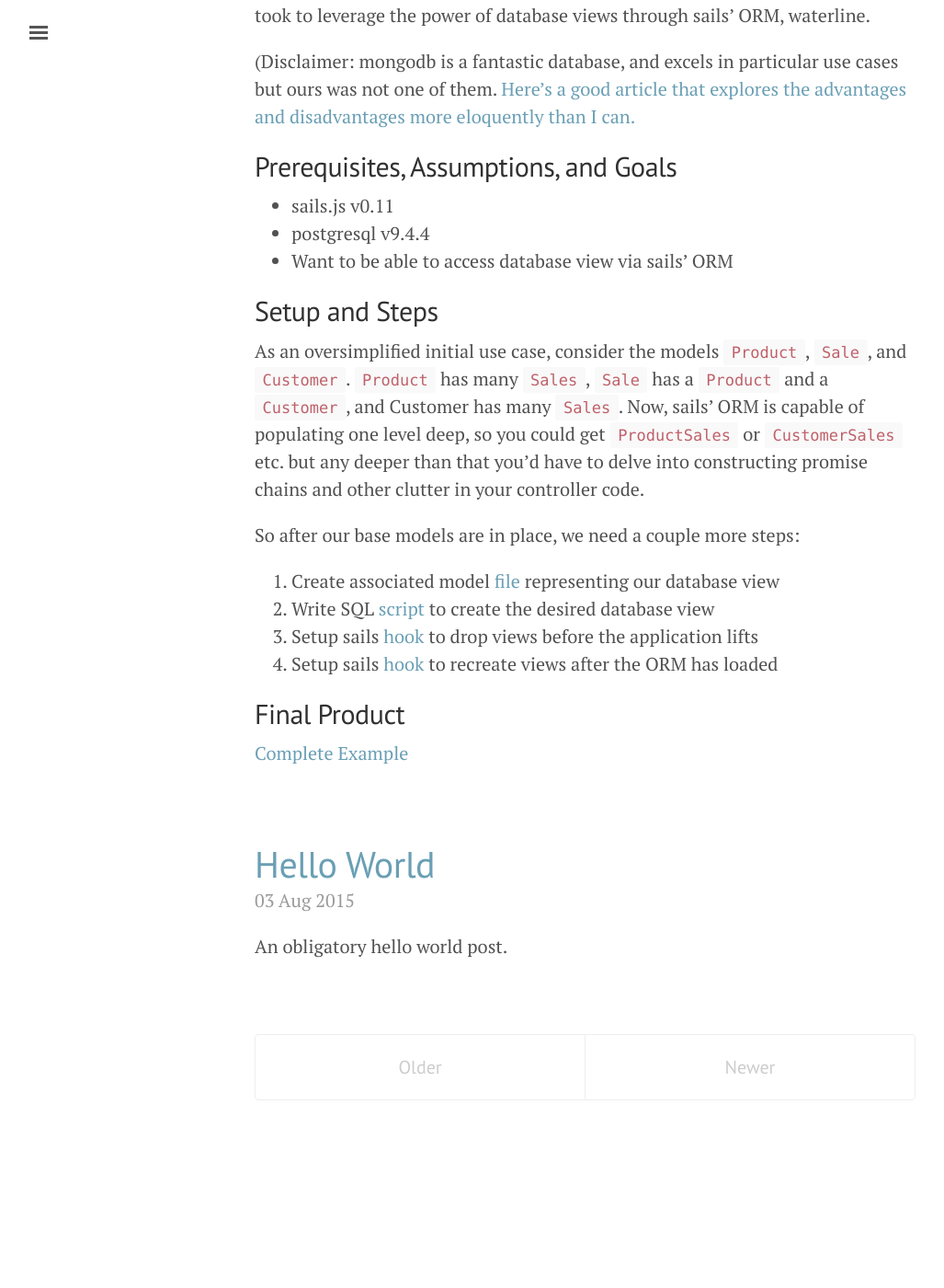
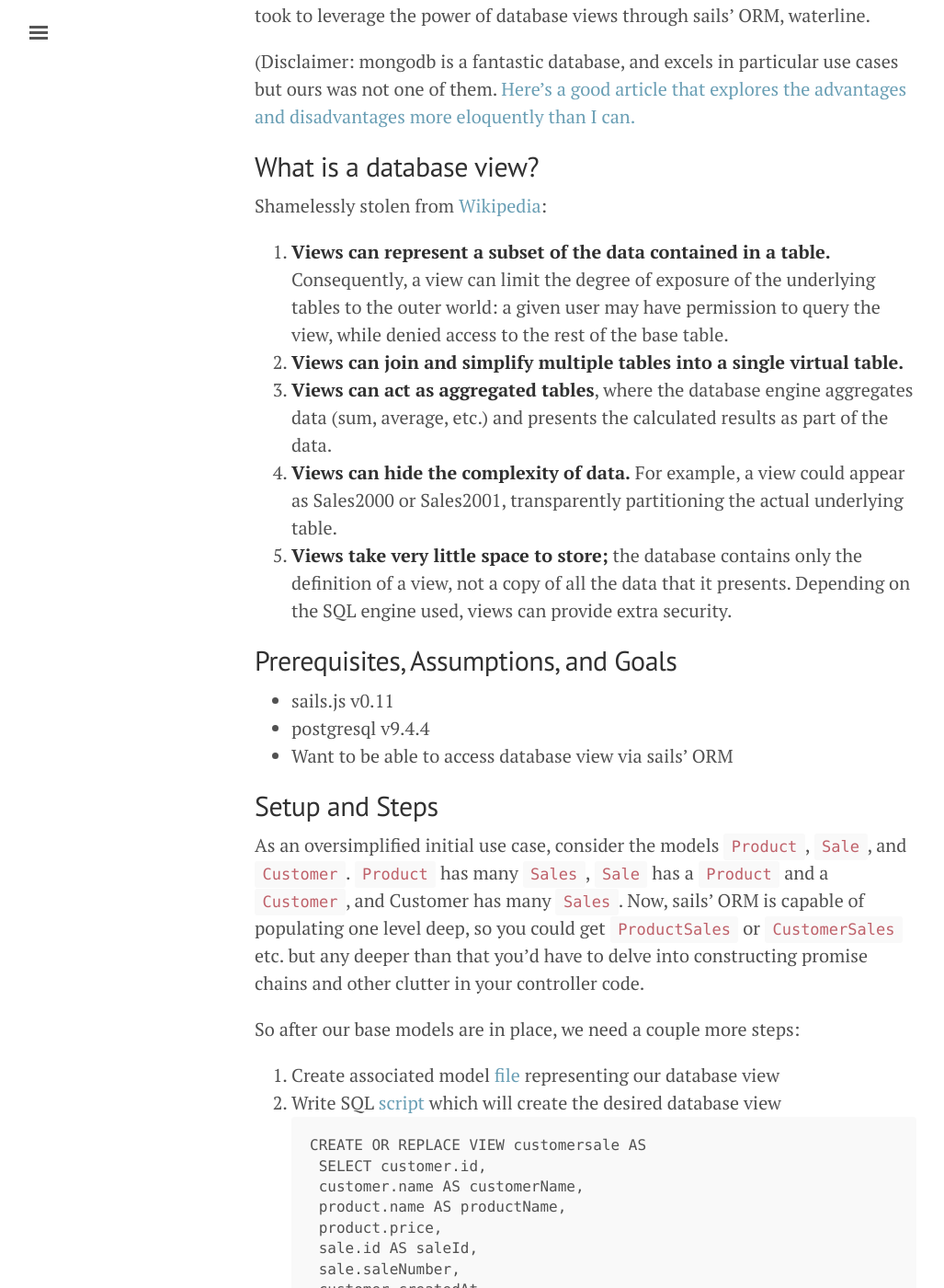
Before and after one commit to uhndev/uhndev.github.io, a Jekyll site: the page built from index.html, in a window 1280 px wide and 1400 px high, scrolled down 458 px. Shown: the whole window at 92% size, without its empty margins (3-1030 px from the left). Built offline with Jekyll 4.4.1, drawn with Linux system fonts in a browser that asks for light colours; the list of posts is cut into pages by our own code; before the commit the page ends 1714 px from its top, so only the background shows below that; some of the changed text lies outside the part shown.

Commit message:
Updated 2015-08-04-using-database-views-with-sailsjs.md

````diff
--- a/_posts/2015-08-04-using-database-views-with-sailsjs.md
+++ b/_posts/2015-08-04-using-database-views-with-sailsjs.md
@@ -1,12 +1,24 @@
 ---
--layout: post
--title: Using database views with sails.js
+"-layout": post
+"-title": Using database views with sails.js
+published: true
 ---
 
-## Background
+
+## Using Database Views with Sails.js
 For context, our project at UHN used [sails.js](http://sailsjs.org/) + [mongodb](https://www.mongodb.com/) serving a REST API backend, with [angular.js](angularjs.org) sitting in our frontend.  As we trudged on writing controller actions and adding functionality to our web application, we slowly realized that our data was in fact, relational and we had been trying to shoehorn relational concepts into mongodb.  We had decided to make the switch over to a more mature database, postgresql and this post will outline some of the steps we took to leverage the power of database views through sails' ORM, waterline.
 
 (Disclaimer: mongodb is a fantastic database, and excels in particular use cases but ours was not one of them.  [Here's a good article that explores the advantages and disadvantages more eloquently than I can.](http://www.sarahmei.com/blog/2013/11/11/why-you-should-never-use-mongodb/)
+
+## What is a database view?
+Shamelessly stolen from [Wikipedia](https://en.wikipedia.org/wiki/View_(SQL)):
+
+1. **Views can represent a subset of the data contained in a table.** Consequently, a view can limit the degree of exposure of the underlying tables to the outer world: a given user may have permission to query the view, while denied access to the rest of the base table.
+2. **Views can join and simplify multiple tables into a single virtual table.**
+3. **Views can act as aggregated tables**, where the database engine aggregates data (sum, average, etc.) and presents the calculated results as part of the data.
+4. **Views can hide the complexity of data.** For example, a view could appear as Sales2000 or Sales2001, transparently partitioning the actual underlying table.
+5. **Views take very little space to store;** the database contains only the definition of a view, not a copy of all the data that it presents.
+Depending on the SQL engine used, views can provide extra security.
 
 ## Prerequisites, Assumptions, and Goals
 - sails.js v0.11
@@ -19,7 +31,21 @@ As an oversimplified initial use case, consider the models `Product`, `Sale`, an
 So after our base models are in place, we need a couple more steps:
 
 1. Create associated model [file](https://github.com/uhndev/sails-views-example/blob/master/api/models/customersale.js) representing our database view
-2. Write SQL [script](https://github.com/uhndev/sails-views-example/blob/master/config/db/customersale.sql) to create the desired database view
+2. Write SQL [script](https://github.com/uhndev/sails-views-example/blob/master/config/db/customersale.sql) which will create the desired database view
+```
+CREATE OR REPLACE VIEW customersale AS
+ SELECT customer.id,
+    customer.name AS customerName,
+    product.name AS productName,
+    product.price,
+    sale.id AS saleId,
+    sale.saleNumber,
+    customer.createdAt,
+    customer.updatedAt
+   FROM sale
+     LEFT JOIN product ON sale.product = product.id
+     LEFT JOIN customer ON sale.customer = customer.id;
+```
 3. Setup sails [hook](https://github.com/uhndev/sails-views-example/blob/master/api/hooks/sails-drop-views.js) to drop views before the application lifts
 4. Setup sails [hook](https://github.com/uhndev/sails-views-example/blob/master/api/hooks/sails-create-views.js) to recreate views after the ORM has loaded
 
````
